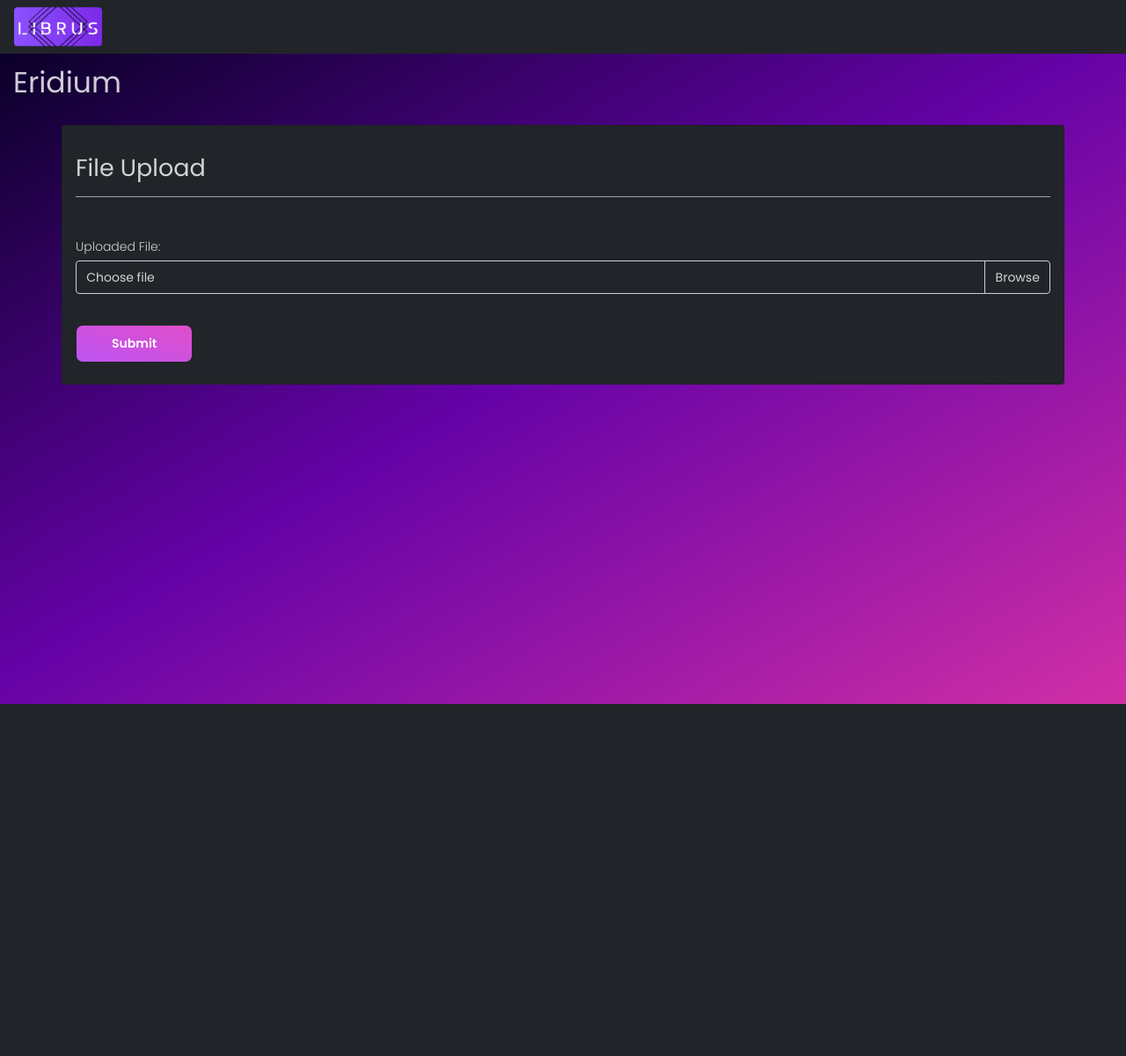
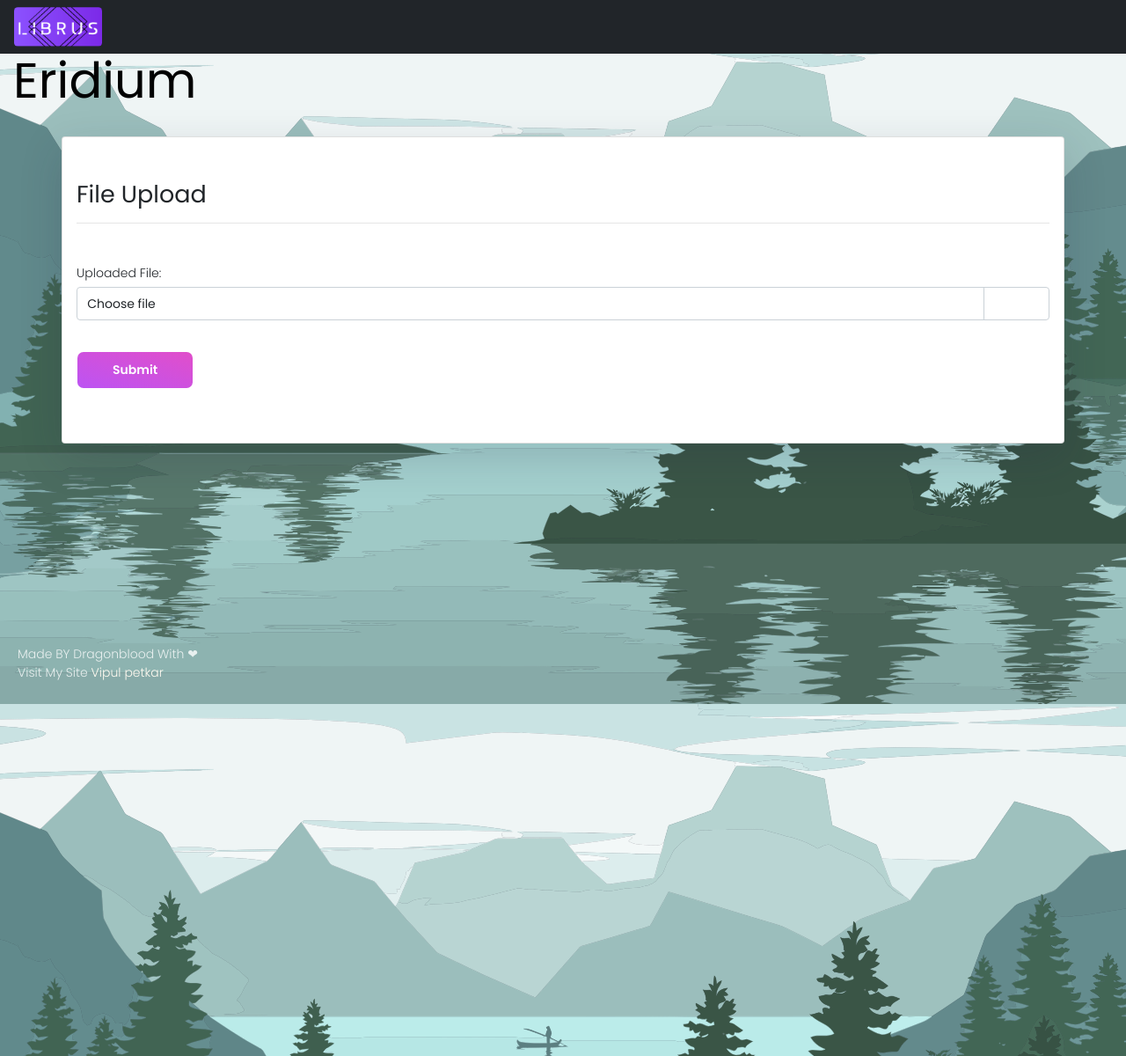
Before and after one commit to lcsouzamenezes/Eridium, a Django app: page / in a window 1280 px wide. Shown: the whole page at 88% size. Before the commit the page ends 800 px from the top, so only its background shows below. Run offline with Django 3.2, Linux system fonts and the light colour scheme; some libraries are stand-ins or nearby versions.

Commit message:
UI Redesigned

```diff
--- a/Eridium/templates/Eridium.html
+++ b/Eridium/templates/Eridium.html
@@ -1,30 +1,30 @@
 {% extends 'layouts/default/page.html' %} {% load bootstrap4 %} {% load i18n %} {% block content %} {% load static %}
 
-<h1>Eridium</h1>
-<div class="card dark-bg bg-dark container mt-3">
-    <h2>
+<h2 class="black">Eridium</h2>
+<div class="card container mt-3 shadow-lg p-3 mb-5 bg-white rounded">
+    <h2 class="text-dark">
         <br /> File Upload
-        <hr class="bg-light" />
+        <hr />
     </h2>
     <form method="POST" enctype="multipart/form-data">
         {% csrf_token %}
-        <p>Uploaded File:</p>
-        <div class="custom-file mb-3">
-            <input type="file" class="custom-file-input" id="customFile" name="myFile" accept="image/*" onchange="loadFile(event)" />
-            <div class="form-group">
+        <p class="text-dark">Uploaded File:</p>
+        <div class="custom-file mb-3 text-dark">
+            <input type="file" class="text-dark custom-file-input" id="customFile" name="myFile" accept="image/*" onchange="loadFile(event)" />
+            <div class="form-group text-dark">
             </div>
-            <label class="custom-file-label" for="customFile">Choose file</label>
+            <label class="custom-file-label text-dark" for="customFile">Choose file</label>
         </div>
 
         <div class="mt-3">
             <button type="submit" class="btn btn-primary">Submit
-            </button><br /> {% if label %}
+            </button><br /><br /> {% if label %}
             <h2>
                 {{ label }}
             </h2>
             {% endif %}
             <img id="output" height="30%" /> {% if context %}
-            <img src="{% static context %}" /> {% endif %}
+            <img src="{% static context %}" /><br />{% endif %}
         </div>
     </form>
 </div>
--- a/Eridium/views.py
+++ b/Eridium/views.py
@@ -44,7 +44,7 @@ def file_storage_to_db(request):
 		predict(context['filename'])
 
 		for name in os.listdir(file_path):
-			if name != 'favicon.png' and name != 'LibrusLogo.png' and name != context['filename']:
+			if name not in ['favicon.png', 'LibrusLogo.png', context['filename'], 'bak.svg']:
 				p = "/".join([file_path,name])
 				os.remove(p)
 
--- a/content/assets/css/styles.css
+++ b/content/assets/css/styles.css
@@ -1,39 +1,6 @@
 @import "https://fonts.googleapis.com/css?family=Poppins:300,400,500,600,700";
 html {
-    height: 100%;
-}
-
-text {
-    font-family: "Poppins", sans-serif;
-    font-size: 0.875rem;
-    font-weight: 400;
-    line-height: 1.5;
-    color: black;
-}
-
-body {
-    background: #03001e;
-    /* fallback for old browsers */
-    background: -webkit-linear-gradient(to top, #d12fa6, #6502a7, #03001e);
-    /* Chrome 10-25, Safari 5.1-6 */
-    background: linear-gradient(330deg, #d12fa6, #6502a7, #03001e);
-    /* W3C, IE 10+/ Edge, Firefox 16+, Chrome 26+, Opera 12+, Safari 7+ */
-}
-
-#navbarr {
-    position: fixed;
-    bottom: 0;
-    right: 0;
-    width: 100%;
-    padding: 20px;
-    font-size: 14px;
-}
-
-a,
-a:hover,
-a:focus {
-    text-decoration: none;
-    transition: all 0.3s;
+    height: 150%;
 }
 
 .navbar-btn {
@@ -52,6 +19,47 @@ a:focus {
     line-height: 1.35em;
     border-radius: 0.25rem;
     transition: color 0.15s ease-in-out, background-color 0.15s ease-in-out, border-color 0.15s ease-in-out, box-shadow 0.15s ease-in-out;
+}
+
+.black {
+    color: rgb(0, 0, 0);
+    font-size: 3.5rem;
+}
+
+text {
+    font-family: "Poppins", sans-serif;
+    font-size: 0.875rem;
+    font-weight: 400;
+    line-height: 1.5;
+    color: black;
+}
+
+body {
+    background: #03001e;
+    /* fallback for old browsers */
+    background: -webkit-linear-gradient(0deg, #d12fa6, #6502a7, #03001e);
+    /* Chrome 10-25, Safari 5.1-6 */
+    background: url('../img/bak.svg');
+    background-repeat: no-repeat;
+    background-attachment: fixed;
+    background-size: cover;
+    /* W3C, IE 10+/ Edge, Firefox 16+, Chrome 26+, Opera 12+, Safari 7+ */
+}
+
+#navbarr {
+    position: fixed;
+    bottom: 0;
+    right: 0;
+    width: 100%;
+    padding: 20px;
+    font-size: 14px;
+}
+
+a,
+a:hover,
+a:focus {
+    text-decoration: none;
+    transition: all 0.3s;
 }
 
 .line {
@@ -102,50 +110,3 @@ a:focus {
     -ms-transform: translate(-50%, -50%);
     transform: translate(-50%, -50%);
 }
-
-
-/* ---------------------------------------------------
-                      Atlus Box
------------------------------------------------------ */
-
-* {
-    box-sizing: border-box;
-    color: floralwhite;
-}
-
-#Atlus_ul {
-    list-style-type: none;
-    text-align: right;
-    width: 8cm;
-}
-
-.flex-container {
-    display: flex;
-    flex-direction: row-reverse;
-    justify-content: center;
-}
-
-.flex-container>div {
-    background-color: #353941;
-    width: auto;
-    padding: 1%;
-    text-align: center;
-}
-
-#Atlus {
-    color: rgb(255, 255, 255);
-    font-size: 16px;
-}
-
-#Atlus:nth-child(odd) {
-    color: rgb(241, 182, 237);
-}
-
-textarea {
-    color: #000000;
-    font-size: 16px;
-}
-
-.mes {
-    display: none;
-}
--- a/content/templates/layouts/default/page.html
+++ b/content/templates/layouts/default/page.html
@@ -30,15 +30,20 @@
 <body>
     <div id="nav">
         <!-- this file contain sidebar and top bar. Things that pop up after signing in.-->
-        <nav class="navbar navbar-expand-md navbar-dark bg-dark static-top">
+        <nav class="navbar navbar-expand-md navbar-dark bg-dark fixed-top">
             <img alt="Libra" width="100px" height="45px" src="{% static 'img/LibrusLogo.png' %}" />&nbsp&nbsp
         </nav>
     </div>
+    <br />
+    <br />
     <div class="container-fluid mt-3">
 
-        {% bootstrap_messages %} {% block content %} No content. {% endblock %}
+        {% bootstrap_messages %} {% block content %} {% endblock %}
+        <div id="navbarr">
+            <p>Made BY Dragonblood With ❤<br> Visit My Site <a href="http://Vipulpetkar.ml">Vipul petkar</a></p>
+        </div>
+    </div>
 
-    </div>
 
     <script src="https://ajax.googleapis.com/ajax/libs/jquery/3.4.1/jquery.min.js"></script>
     <script src="https://cdnjs.cloudflare.com/ajax/libs/popper.js/1.16.0/umd/popper.min.js"></script>
```
Also changed, not shown: content/assets/img/Big-Omaha.jpg (added), content/assets/img/bak.svg (added), db.sqlite3.
